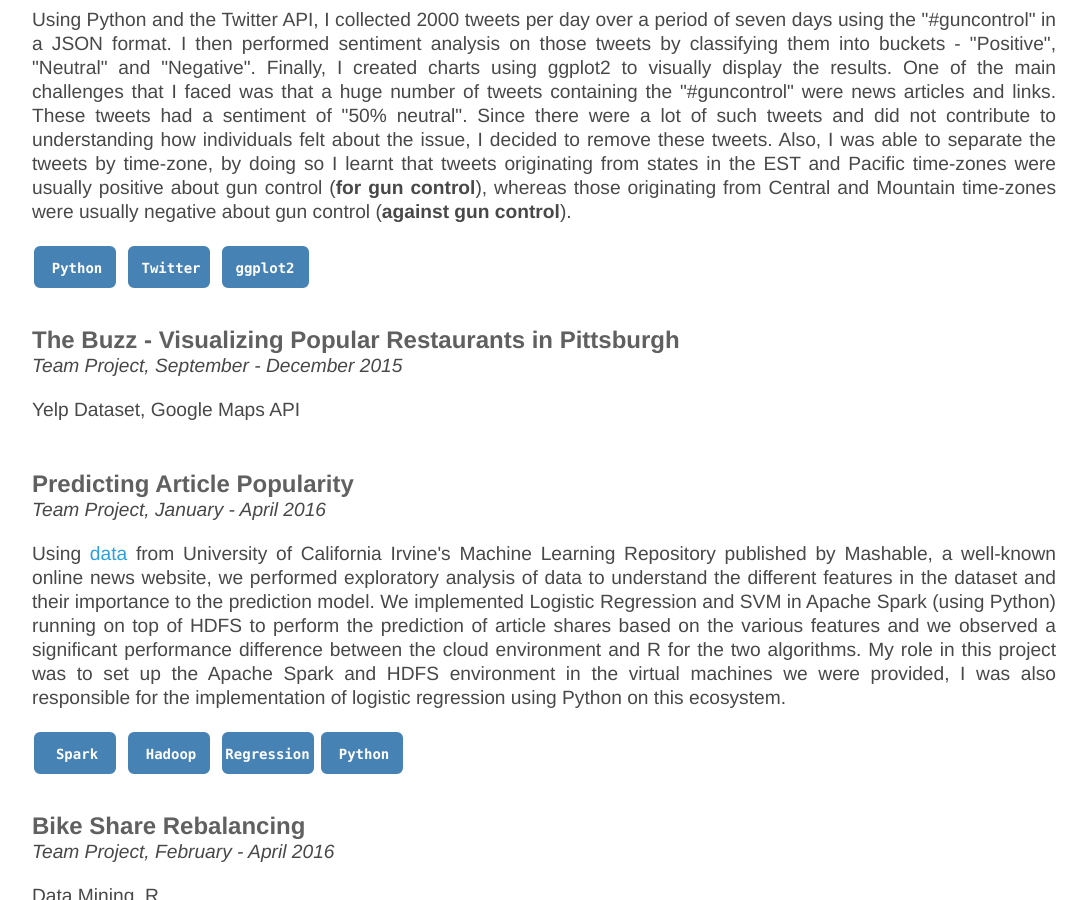
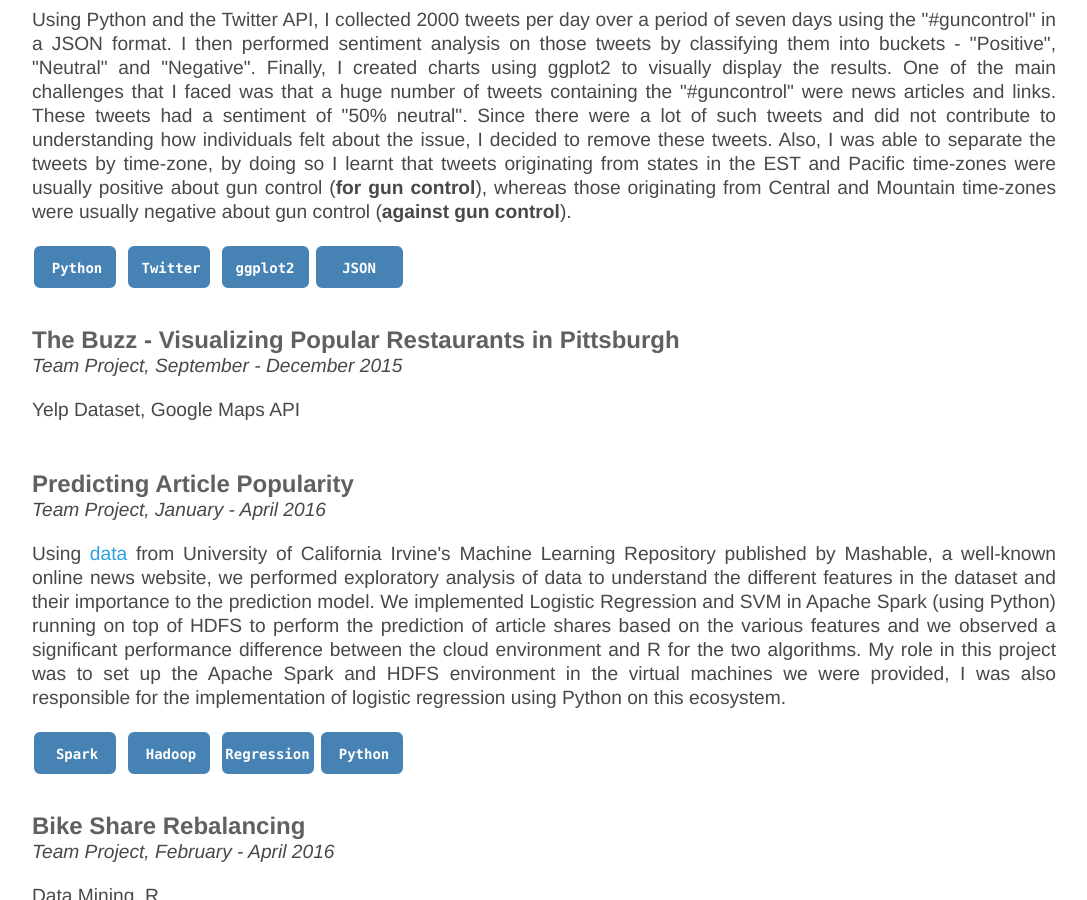
Before and after one commit to NeilBardhan/neilbardhan.github.io, a Jekyll site: the page built from projects/index.html, in a window 1280 px wide and 900 px high, scrolled down 2441 px. Shown: the whole window, without its empty margins (96-1183 px from the left). Built offline with Jekyll 4.4.1, drawn with Linux system fonts in a browser that asks for light colours.

Commit message:
Update index.html

```diff
--- a/projects/index.html
+++ b/projects/index.html
@@ -160,6 +160,13 @@
     				<text x="50%" y="50%" alignment-baseline="middle" text-anchor="middle" font-family="Consolas,monaco,monospace" font-weight="bold" font-size="14" fill="white">ggplot2</text>
   			</g>
 		</svg>
+
+		<svg width="90" height="50">
+  			<g>
+    				<rect x="3" y="3" rx="5" ry="5" width="85" height="40" style = "stroke:steelblue;stroke-width:2" fill="steelblue"></rect>
+    				<text x="50%" y="50%" alignment-baseline="middle" text-anchor="middle" font-family="Consolas,monaco,monospace" font-weight="bold" font-size="14" fill="white">JSON</text>
+  			</g>
+		</svg>
 	</div>
 	<br>
 
```
